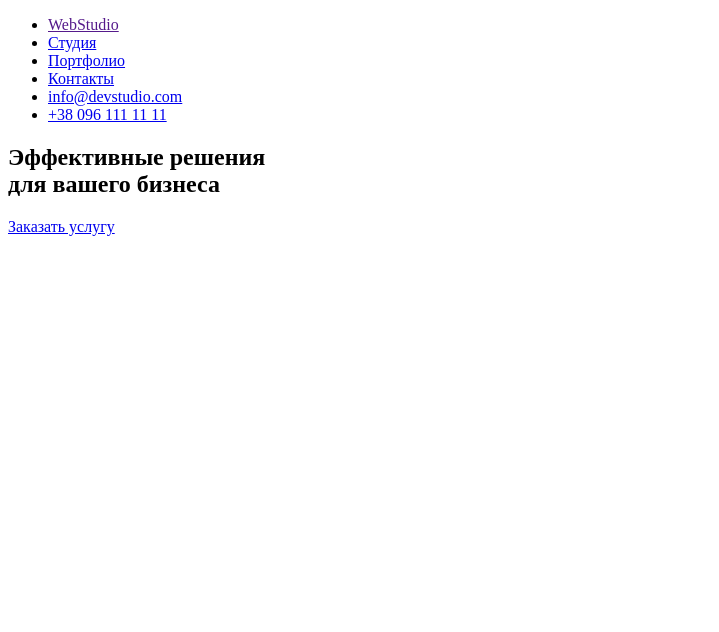
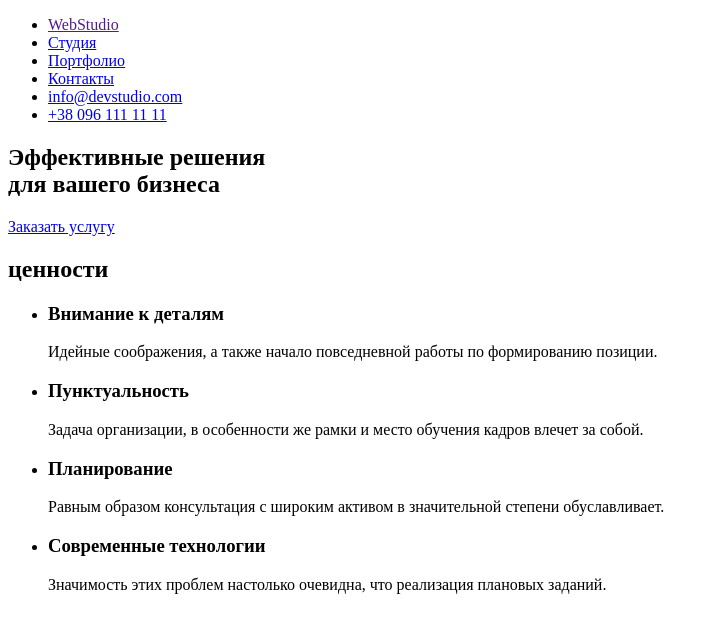
Before and after one commit to Andrew-del-maker/goit-markup-hw-01, a plain HTML site: page index.html in a window 1280 px wide. Shown: the whole page, without its empty margins (0-719 px from the left). Drawn offline with Linux system fonts and the light colour scheme.

Commit message:
our values

```diff
--- a/index.html
+++ b/index.html
@@ -26,7 +26,28 @@
             <h1>Эффективные решения <br> для вашего бизнеса</h1>
             <a href="#">Заказать услугу</a>
         </section>
-        <!--  -->
+        <!-- our values -->
+        <section>
+            <h2>ценности</h2>
+            <ul>
+                <li>
+                    <h3>Внимание к деталям</h3>
+                    <p>Идейные соображения, а также начало повседневной работы по формированию позиции.</p>
+                </li>
+                <li>
+                    <h3>Пунктуальность</h3>
+                    <p>Задача организации, в особенности же рамки и место обучения кадров влечет за собой.</p>
+                </li>
+                <li>
+                    <h3>Планирование</h3>
+                    <p>Равным образом консультация с широким активом в значительной степени обуславливает.</p>
+                </li>
+                <li>
+                    <h3>Современные технологии</h3>
+                    <p>Значимость этих проблем настолько очевидна, что реализация плановых заданий.</p>
+                </li>
+            </ul>
+        </section>
     </main>
 </body>
 </html>
```
